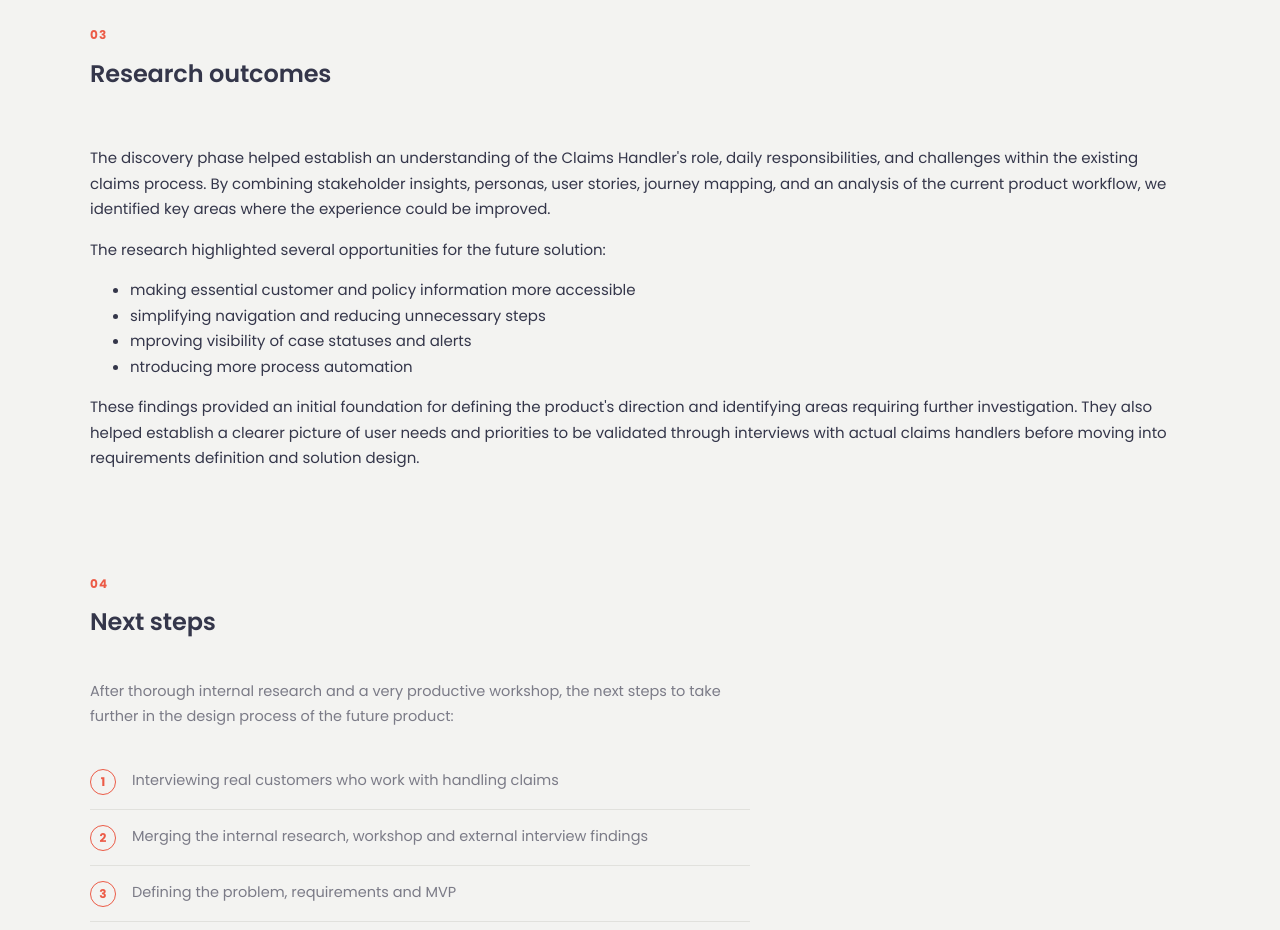
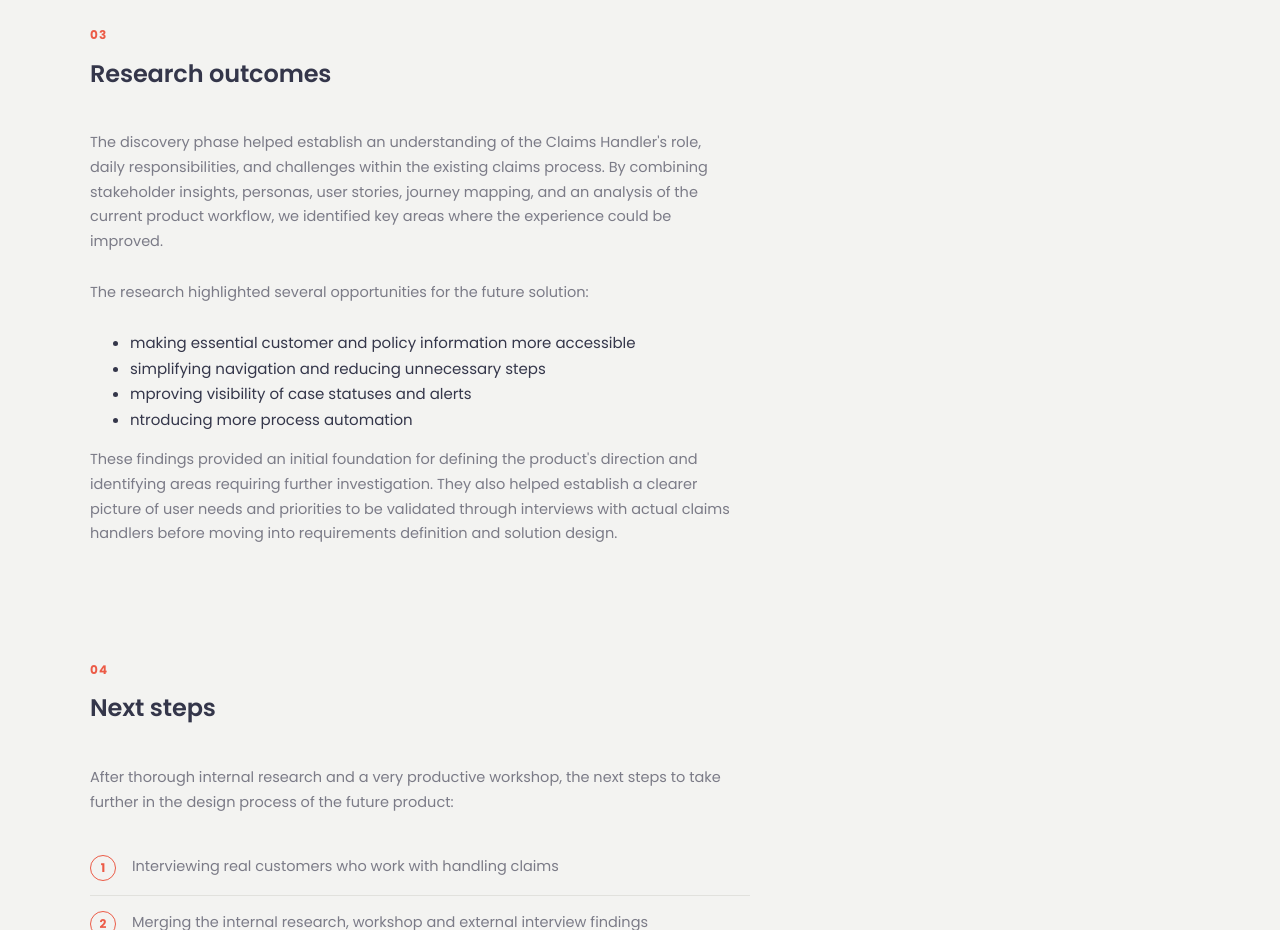
Before and after one commit to aliseloginova27-sudo/alise-portfolio, a plain HTML site: page work/claims-handling-system.html in a window 1280 px wide. Shown: the part 5860-6790 px from the top of the page. Drawn offline with Linux system fonts and the light colour scheme.

Commit message:
Update claims-handling-system.html

```diff
--- a/work/claims-handling-system.html
+++ b/work/claims-handling-system.html
@@ -183,9 +183,9 @@
 </div>
 
 <div class="next-steps reveal">
-  <p>The discovery phase helped establish an understanding of the Claims Handler's role, daily responsibilities, and challenges within the existing claims process. By combining stakeholder insights, personas, user stories, journey mapping, and an analysis of the current product workflow, we identified key areas where the experience could be improved. </p>
+  <p class="intro">The discovery phase helped establish an understanding of the Claims Handler's role, daily responsibilities, and challenges within the existing claims process. By combining stakeholder insights, personas, user stories, journey mapping, and an analysis of the current product workflow, we identified key areas where the experience could be improved. </p>
 
-<p>The research highlighted several opportunities for the future solution: </p>
+<p class="intro">The research highlighted several opportunities for the future solution: </p>
     <ul>
       <li>making essential customer and policy information more accessible</li>
       <li>simplifying navigation and reducing unnecessary steps</li>
@@ -193,7 +193,7 @@
       <li>ntroducing more process automation</li>
     </ul>
 
-<p>These findings provided an initial foundation for defining the product's direction and identifying areas requiring further investigation. They also helped establish a clearer picture of user needs and priorities to be validated through interviews with actual claims handlers before moving into requirements definition and solution design.</p>
+<p class="intro">These findings provided an initial foundation for defining the product's direction and identifying areas requiring further investigation. They also helped establish a clearer picture of user needs and priorities to be validated through interviews with actual claims handlers before moving into requirements definition and solution design.</p>
 </div>
 
   <div class="section-title reveal">
```
